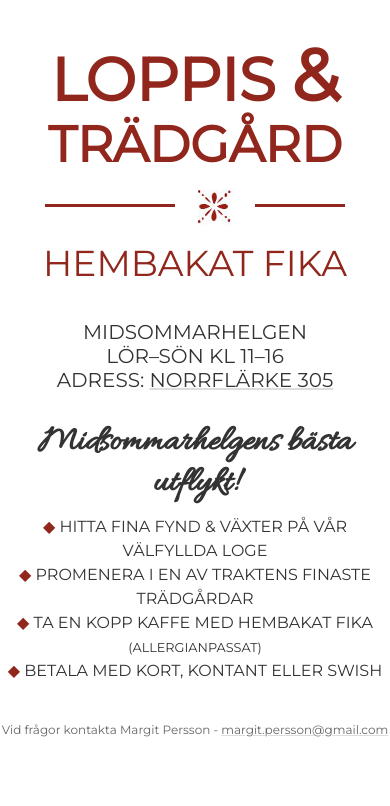
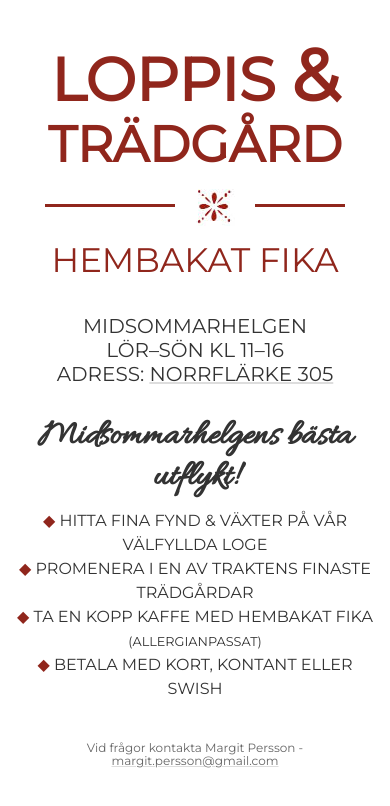
Before and after one commit to trotzig/norrflarkeloppis, a plain HTML site: page index.html in a window 390 px wide. Drawn offline with Linux system fonts and the light colour scheme.

Commit message:
Minor fixes

```diff
--- a/css/main.css
+++ b/css/main.css
@@ -2,6 +2,7 @@ body {
   text-align: center;
   font-family: 'Montserrat', helvetica neueu, arial, sans-serif;
   color: #90261C;
+  padding: 0 10px;
 }
 
 a {
@@ -88,7 +89,7 @@ li:before {
     max-width: 300px;
   }
   .sub {
-    font-size: 36px;
+    font-size: 34px;
   }
 
   .body {
```
